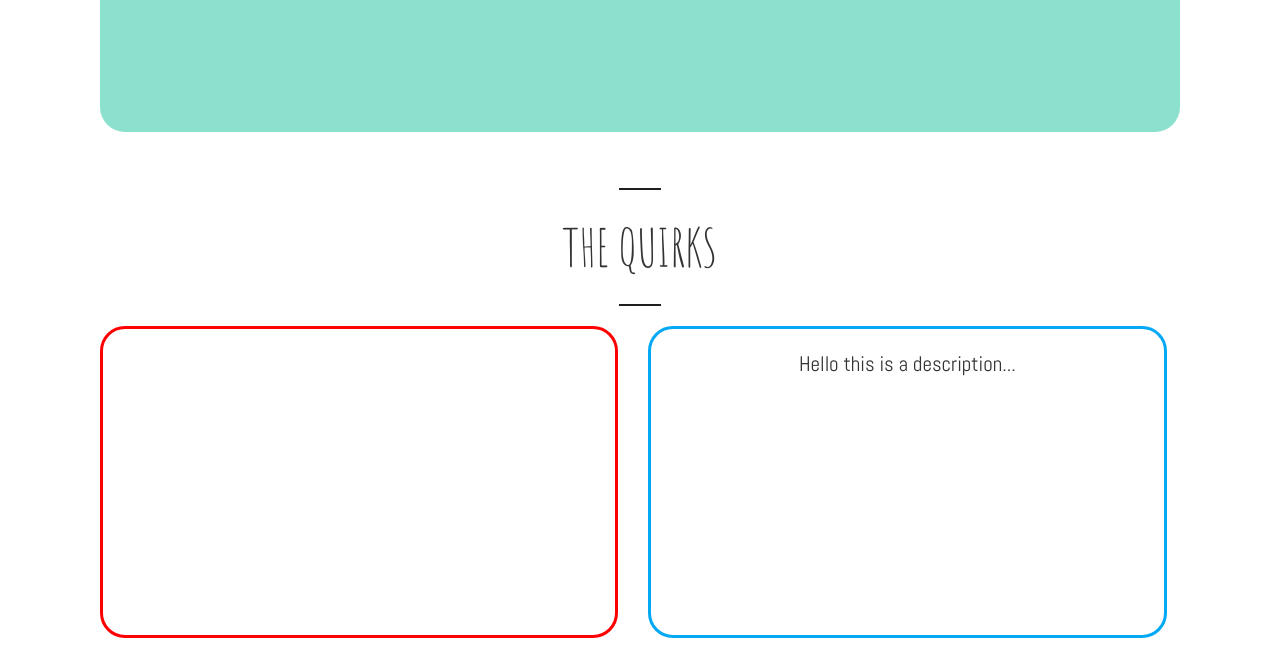
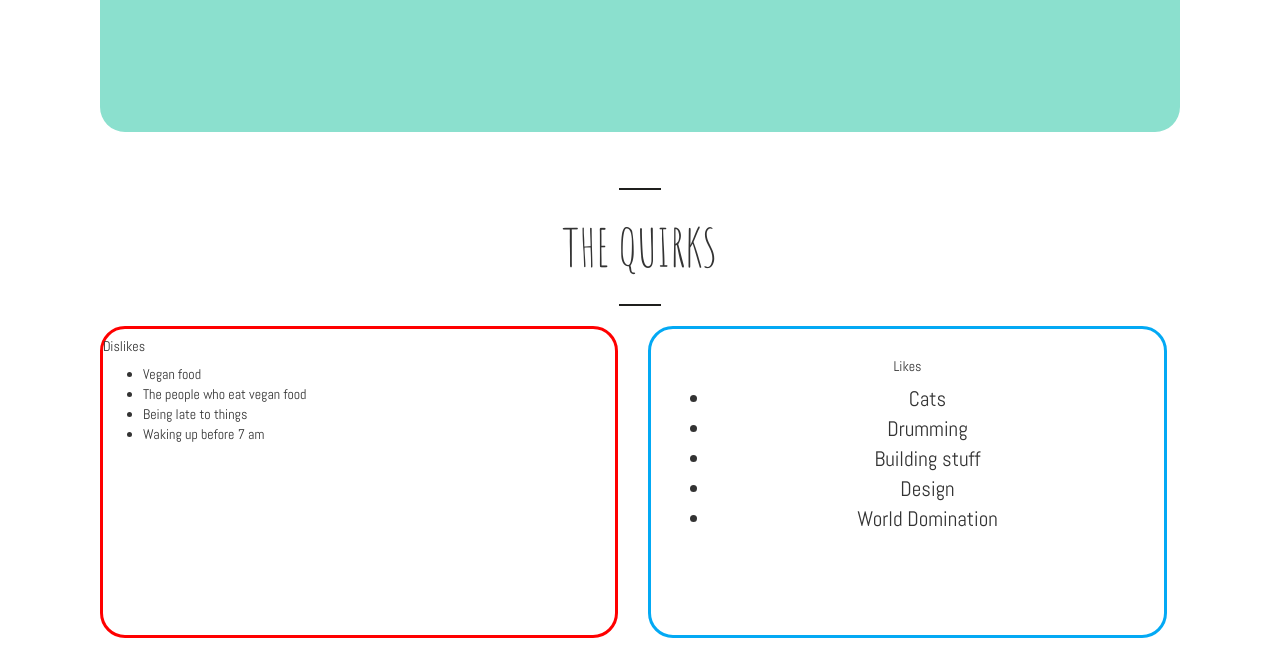
Before and after one commit to averdi/averdi.github.io, a plain HTML site: page index.html in a window 1280 px wide. Shown: the part 872-1524 px from the top of the page. Drawn offline with nearby package versions, Linux system fonts and the light colour scheme; some packages are replaced by stand-ins of ours.

Commit message:
likes and dislikes

```diff
--- a/templates2/_homeView.html
+++ b/templates2/_homeView.html
@@ -19,8 +19,26 @@
 
 <section class="myHobbies">
 
-<div class="picture"> </div>
+<div class="picture">
+<h5>Dislikes</h5>
+  <ul>
+    <li>Vegan food</li>
+    <li>The people who eat vegan food</li>
+    <li>Being late to things</li>
+    <li>Waking up before 7 am</li>
+  </ul>
+</div>
 
-<div class="pictureDescription">Hello this is a description...</div>
+<div class="pictureDescription">
+  <h5>Likes</h5>
+  <ul>
+    <li>Cats</li>
+    <li>Drumming</li>
+    <li>Building stuff</li>
+    <li>Design</li>
+    <li>World Domination</li>
+  </ul>
+
+</div>
 
 </section>
```
